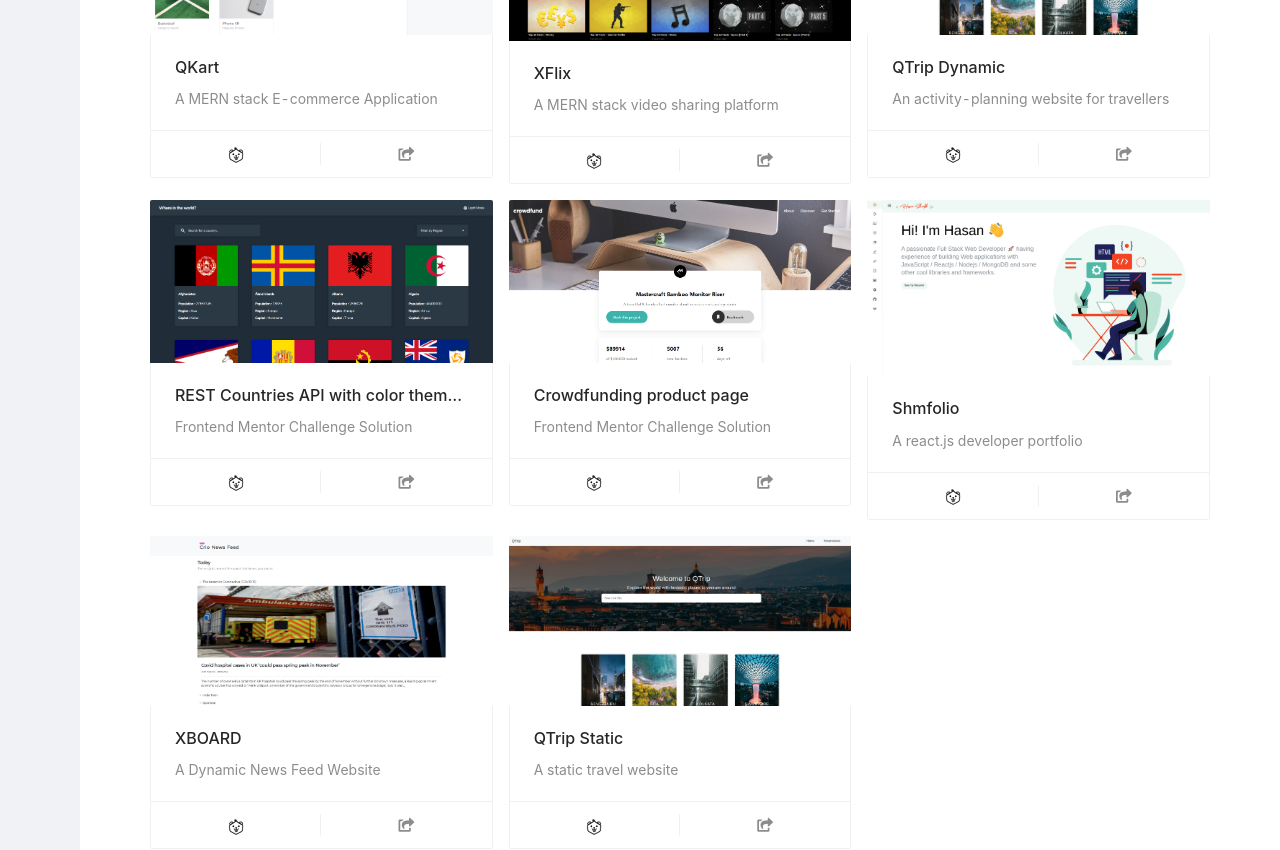
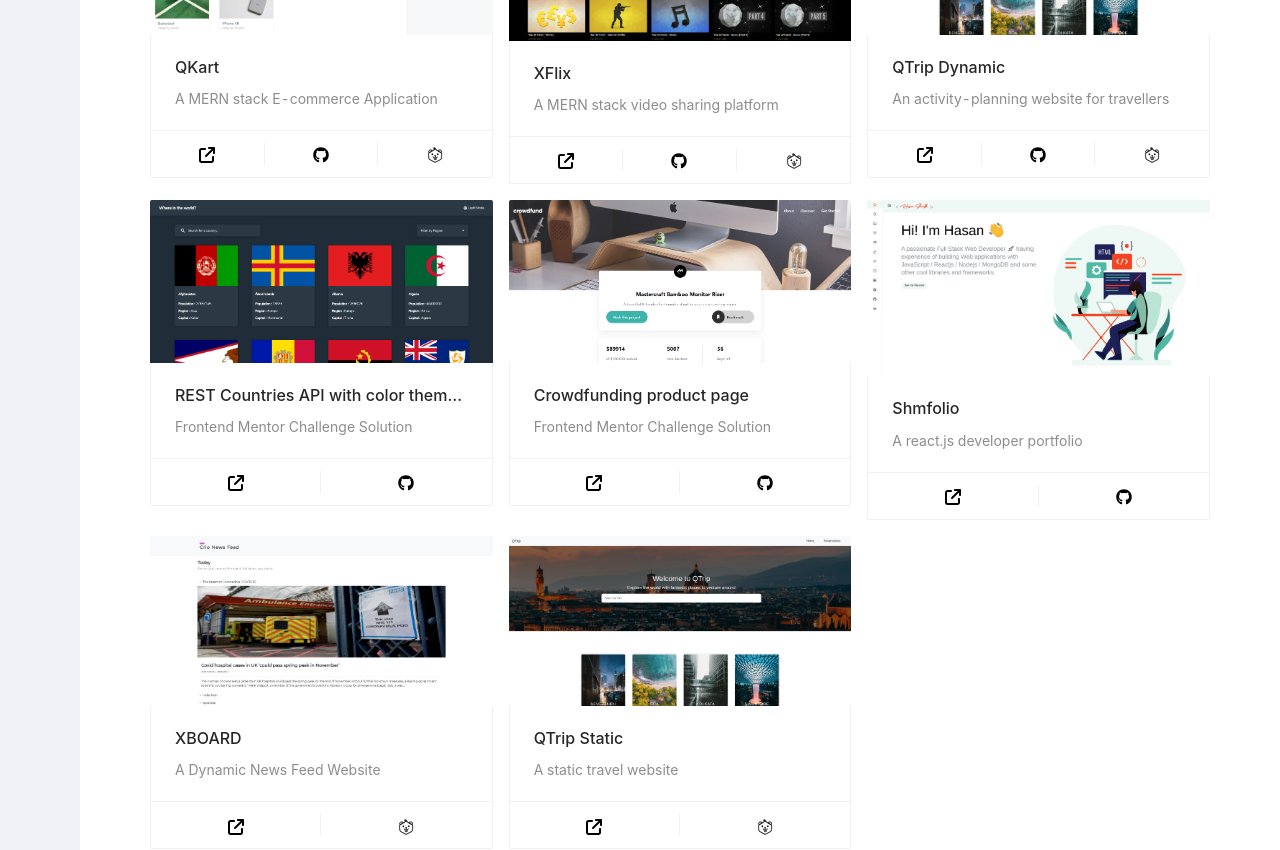
Before and after one commit to hasanshaikh-git/shmpholio, a React (Create React App) app: page / in a window 1280 px wide. Shown: the part 1720-2570 px from the top of the page. Built offline with nearby package versions, Linux system fonts and the light colour scheme.

Commit message:
updated project links

```diff
--- a/src/components/Projects.js
+++ b/src/components/Projects.js
@@ -2,7 +2,9 @@ import { Card, Image } from "antd";
 import React from "react";
 import "./Projects.css";
 import { Fade } from "react-reveal";
-import companyLogo from "../assets/images/crio.svg";
+import crio from "../assets/images/crio.svg";
+import git from "../assets/images/github.svg";
+import link from "../assets/images/link.svg";
 
 const { Meta } = Card;
 const projects = [
@@ -17,8 +19,7 @@ const projects = [
       },
       {
         name: "View Code",
-        url:
-          "https://github.com/shasan419/qkart-frontend",
+        url: "https://github.com/shasan419/qkart-frontend",
       },
       {
         name: "View Implementation",
@@ -38,8 +39,7 @@ const projects = [
       },
       {
         name: "View Code",
-        url:
-          "https://github.com/shasan419/xflix-frontend",
+        url: "https://github.com/shasan419/xflix-frontend",
       },
       {
         name: "View Implementation",
@@ -151,6 +151,26 @@ export default function Projects() {
     var win = window.open(url, "_blank");
     win.focus();
   }
+  function getLogoFromType(name){
+    if(name === "View Project") return link
+    else if(name === "View Code") return git
+    else return crio
+  }
+  function getActions(p){
+    let arrayToReturn = [];
+    p.footerLink.forEach(x=>{
+        arrayToReturn.push(<img
+          src={getLogoFromType(x.name)}
+          className={"image-link"}
+          alt={x.name}
+          title={x.name}
+          onClick={() =>
+            openProjectInNewWindow(x.url)
+          }
+          />)
+    });
+    return arrayToReturn
+  }
 
   return (
     <div className="main" id="projects">
@@ -174,24 +194,7 @@ export default function Projects() {
                     />
                   }
                   key={key}
-                  actions={[
-                    <img
-                      src={companyLogo}
-                      className={"image-link"}
-                      alt={p.footerLink[1].name}
-                      title={p.footerLink[1].name}
-                      onClick={() =>
-                        openProjectInNewWindow(p.footerLink[1].url)
-                      }
-                    />,
-                    <i
-                      className={"fas fa-share-square fas-link"}
-                      title={p.footerLink[0].name}
-                      onClick={() =>
-                        openProjectInNewWindow(p.footerLink[0].url)
-                      }
-                    ></i>,
-                  ]}
+                  actions={getActions(p)}
                 >
                   <Meta title={p.projectName} description={p.projectDesc} />
                 </Card>
```
Also changed, not shown: src/assets/images/github.svg, src/assets/images/link.svg (added).
